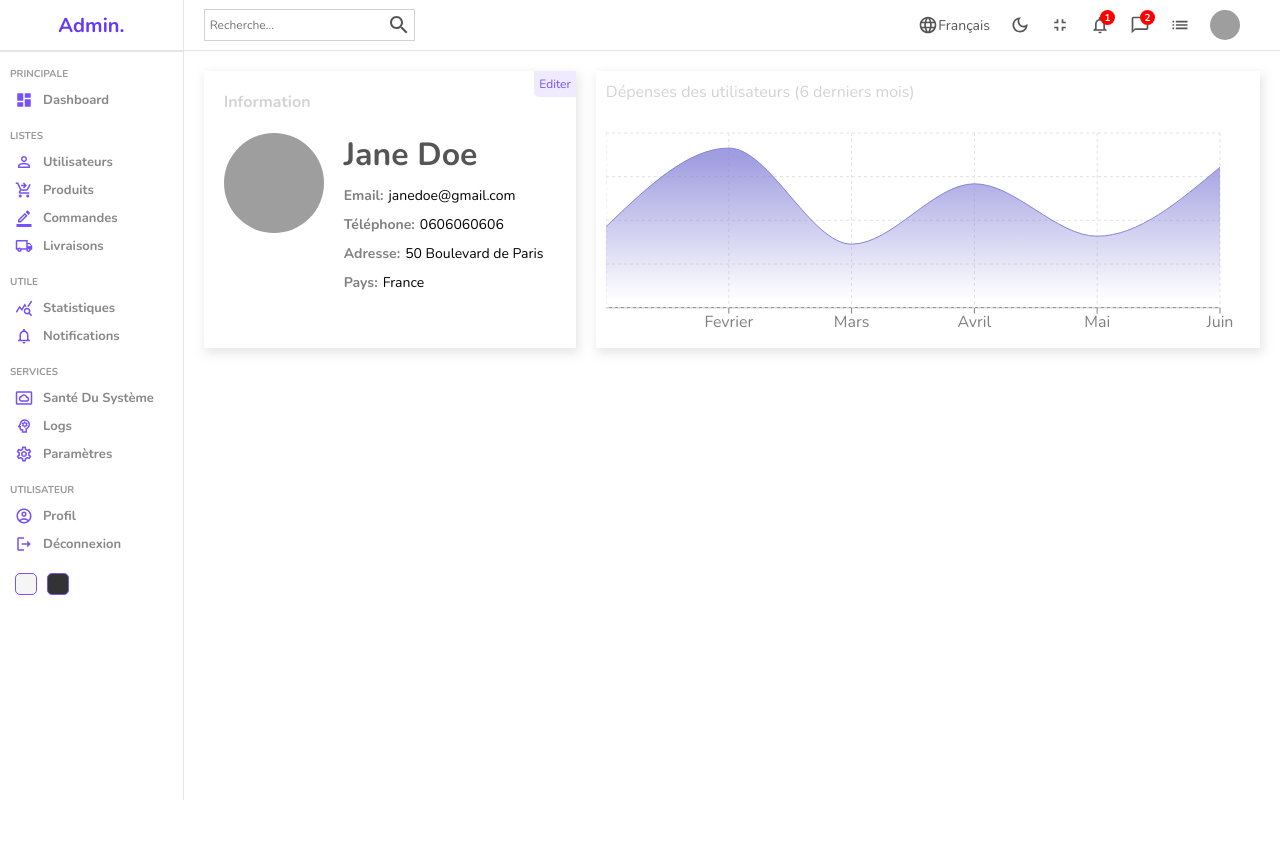
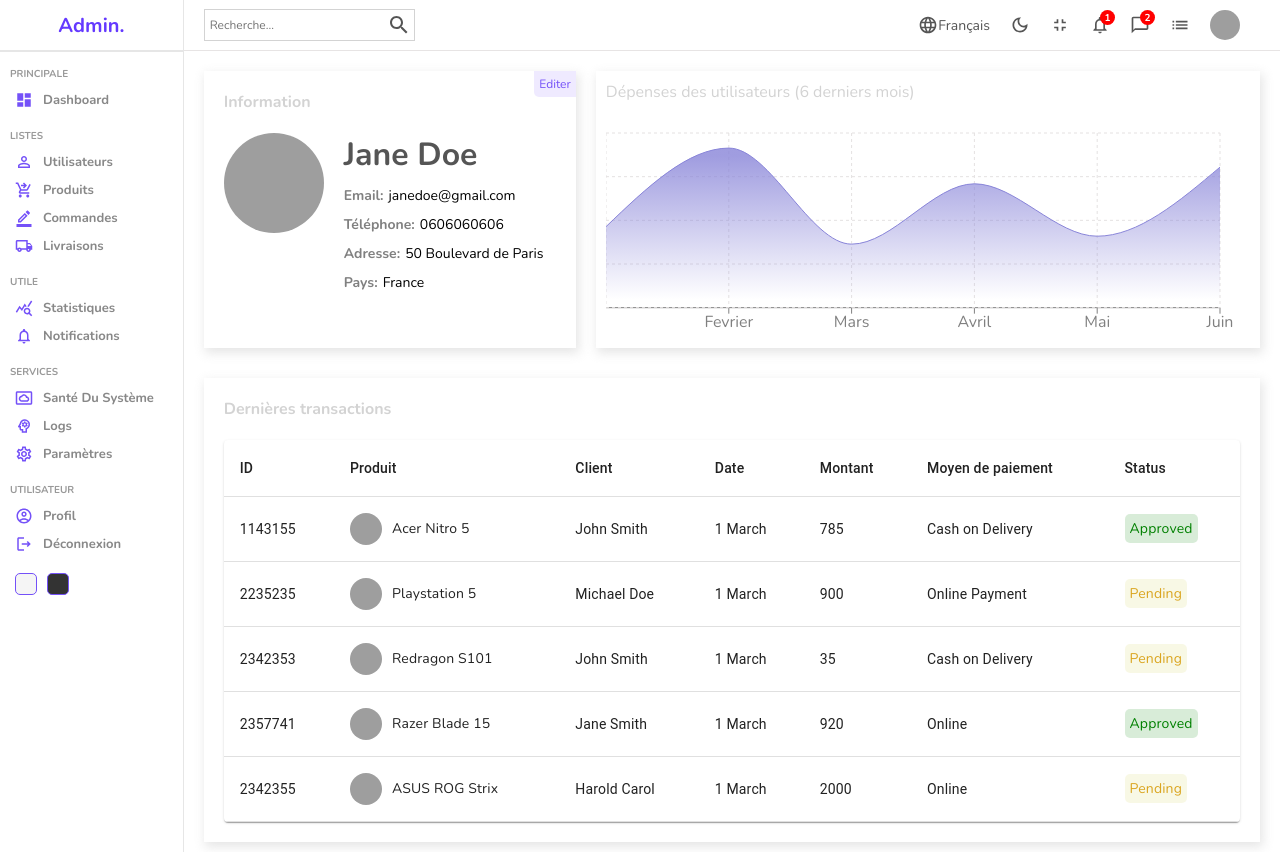
Before and after one commit to kevinkotcherga/dashboard-react, a React (Create React App) app: page /users/1 in a window 1280 px wide. Before the commit the page ends 800 px from the top, so only its background shows below. Built offline with nearby package versions, Linux system fonts and the light colour scheme; grey boxes are pictures that could not be loaded.

Commit message:
feat(component) : ajout de Single page

```diff
--- a/src/pages/single/Single.js
+++ b/src/pages/single/Single.js
@@ -3,6 +3,7 @@ import './single.scss';
 import Sidebar from '../../components/sidebar/Sidebar';
 import Navbar from '../../components/navbar/Navbar';
 import Chart from '../../components/chart/Chart';
+import List from '../../components/table/Table.js';
 
 const Single = () => {
 	return (
@@ -48,7 +49,10 @@ const Single = () => {
 						/>
 					</div>
 				</div>
-				<div className="bottom"></div>
+				<div className="bottom">
+					<h1 className="title">Dernières transactions</h1>
+					<List />
+				</div>
 			</div>
 		</div>
 	);
--- a/src/pages/single/single.scss
+++ b/src/pages/single/single.scss
@@ -68,11 +68,19 @@
         flex: 2;
       }
     }
-  }
 
-  .title {
-    font-size: 16px;
-    color: lightgray;
-    margin-bottom: 20px;
+    .bottom{
+      padding: 2px;
+      -webkit-box-shadow: 2px 4px 10px 1px rgba(0, 0, 0, 0.47);
+      box-shadow: 2px 4px 10px 1px rgba(201, 201, 201, 0.47);
+      padding: 20px;
+      margin: 10px 20px;
+    }
+
+    .title {
+      font-size: 16px;
+      color: lightgray;
+      margin-bottom: 20px;
+    }
   }
 }
```
